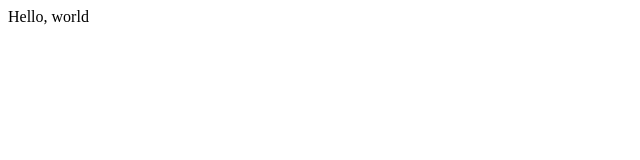
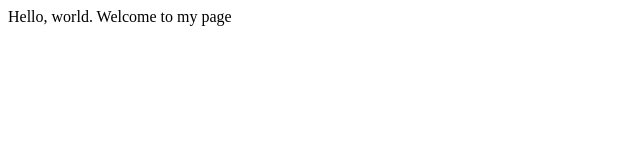
Before and after one commit to bartroozendaal/connor, a plain HTML site: page default.html in a window 1280 px wide. Shown: the whole page, without its empty margins (0-640 px from the left). Drawn offline with Linux system fonts and the light colour scheme.

Commit message:
Update default.html
Generate a deployment

```diff
--- a/default.html
+++ b/default.html
@@ -1,5 +1,5 @@
 <html>
 <body>
-<p>Hello, world</p>
+<p>Hello, world. Welcome to my page</p>
 </body>
 </html>
```
